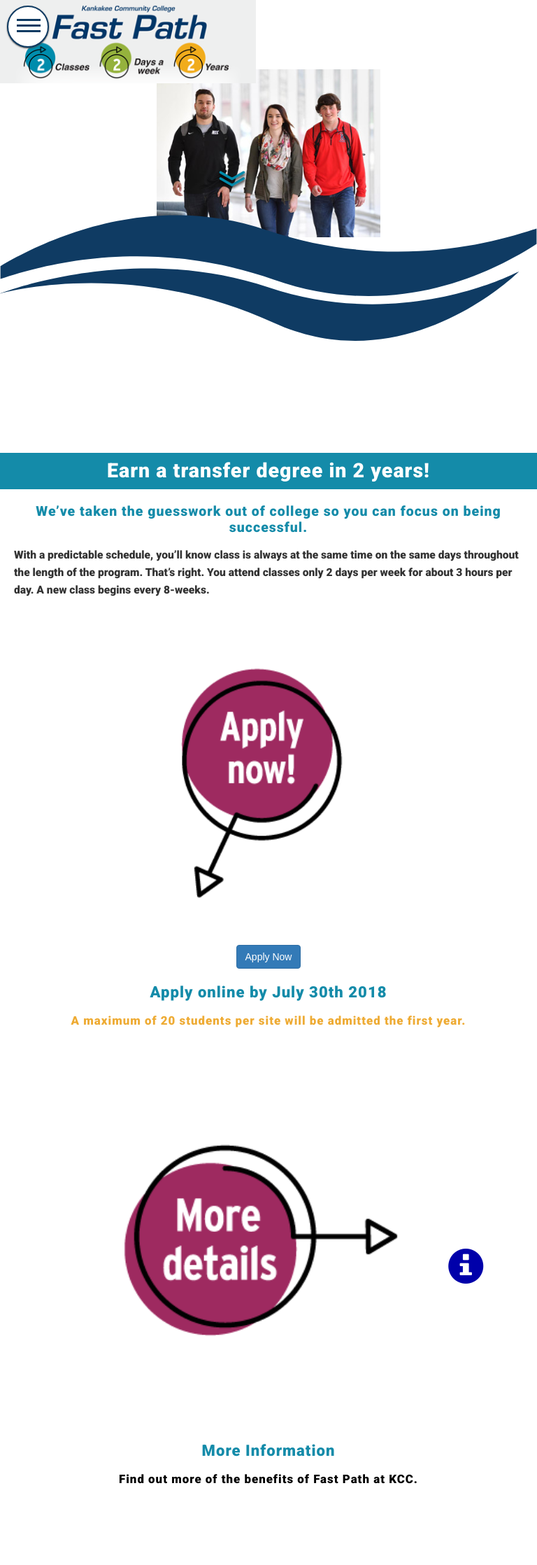
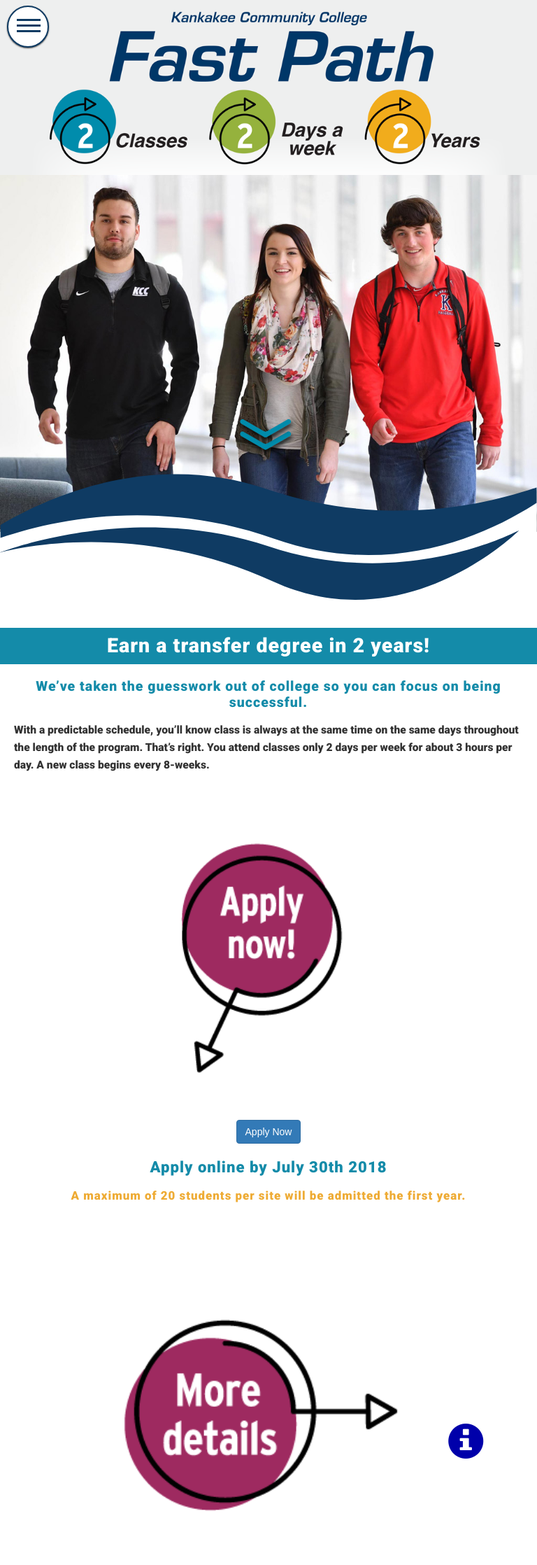
Before and after one commit to wdzajicek/jekyll-kcc-fastpath_img-zoom, a Jekyll site: the page built from index.md, in a window 768 px wide. Shown: the top 2236 px of the page at 70% size. Built offline with Jekyll 4.4.1, drawn with Linux system fonts in a browser that asks for light colours; nearby versions of some CDN libraries.

Commit message:
Fix top banner area layout on devices up to iPad portrait on default layout

```diff
--- a/_scss/3-default-components/_contentlayout.scss
+++ b/_scss/3-default-components/_contentlayout.scss
@@ -3,6 +3,12 @@
   z-index: 9995;
   position: relative;
   background-color: $bgcolor;
+}
+
+@media screen and (min-width: 768px) {
+  .content-marg {
+    margin-top: -180px;
+  }
 }
 
 .back-white {
--- a/_scss/3-default-components/_wave.scss
+++ b/_scss/3-default-components/_wave.scss
@@ -18,16 +18,16 @@
   }
 }
 
-@media screen and (min-width: 412px) and (max-width: 413px) {
+@media screen and (min-width: 412px) and (max-width: 480px) {
   .wave {
     margin-top: 400px;
     margin-bottom: -30px;
   }
 }
 
-@media screen and (min-width: 414px) and (max-width: 415px) {
+@media screen and (min-width: 481px) and (max-width: 768px) {
   .wave {
-    margin-top: 400px;
+    margin-top: 670px;
     margin-bottom: -30px;
   }
 }
--- a/css/main.css
+++ b/css/main.css
@@ -913,6 +913,17 @@
     background-size: contain;
     height: 160px; } }
 
+@media screen and (min-width: 415px) and (max-width: 480px) {
+  .top-banner {
+    background-image: url(/img/top-banner-mobile.png);
+    background-size: contain; } }
+
+@media screen and (min-width: 481px) and (max-width: 768px) {
+  .top-banner {
+    background-image: url(/img/top-banner-tablet.png);
+    background-size: contain;
+    height: 320px; } }
+
 .hero {
   background-image: url(/img/hero_mobile_small.jpg);
   background-repeat: no-repeat;
@@ -945,6 +956,13 @@
     background-size: contain;
     height: 310px; } }
 
+@media screen and (min-width: 481px) and (max-width: 768px) {
+  .hero {
+    background-image: url(/img/hero_tablet.jpg);
+    background-size: cover;
+    height: 560px;
+    margin-top: -120px; } }
+
 .wave {
   width: 100%;
   height: auto;
@@ -960,14 +978,14 @@
   .wave {
     margin-top: 340px; } }
 
-@media screen and (min-width: 412px) and (max-width: 413px) {
+@media screen and (min-width: 412px) and (max-width: 480px) {
   .wave {
     margin-top: 400px;
     margin-bottom: -30px; } }
 
-@media screen and (min-width: 414px) and (max-width: 415px) {
+@media screen and (min-width: 481px) and (max-width: 768px) {
   .wave {
-    margin-top: 400px;
+    margin-top: 670px;
     margin-bottom: -30px; } }
 
 .content-marg {
@@ -975,6 +993,10 @@
   z-index: 9995;
   position: relative;
   background-color: white; }
+
+@media screen and (min-width: 768px) {
+  .content-marg {
+    margin-top: -180px; } }
 
 .back-white {
   background-color: white !important; }
@@ -1187,6 +1209,13 @@
   background-color: transparent !important;
   display: none; }
 
+@media screen and (min-width: 768px) {
+  .arrow {
+    left: 43%;
+    width: 100px;
+    height: 100px;
+    margin-top: 570px; } }
+
 .infographic {
   width: 80%;
   margin-bottom: 40px; }
```
Also changed, not shown: _scss/3-default-components/_down.scss (+9 -0 lines), _scss/3-default-components/_index-banners.scss (+24 -0 lines).
